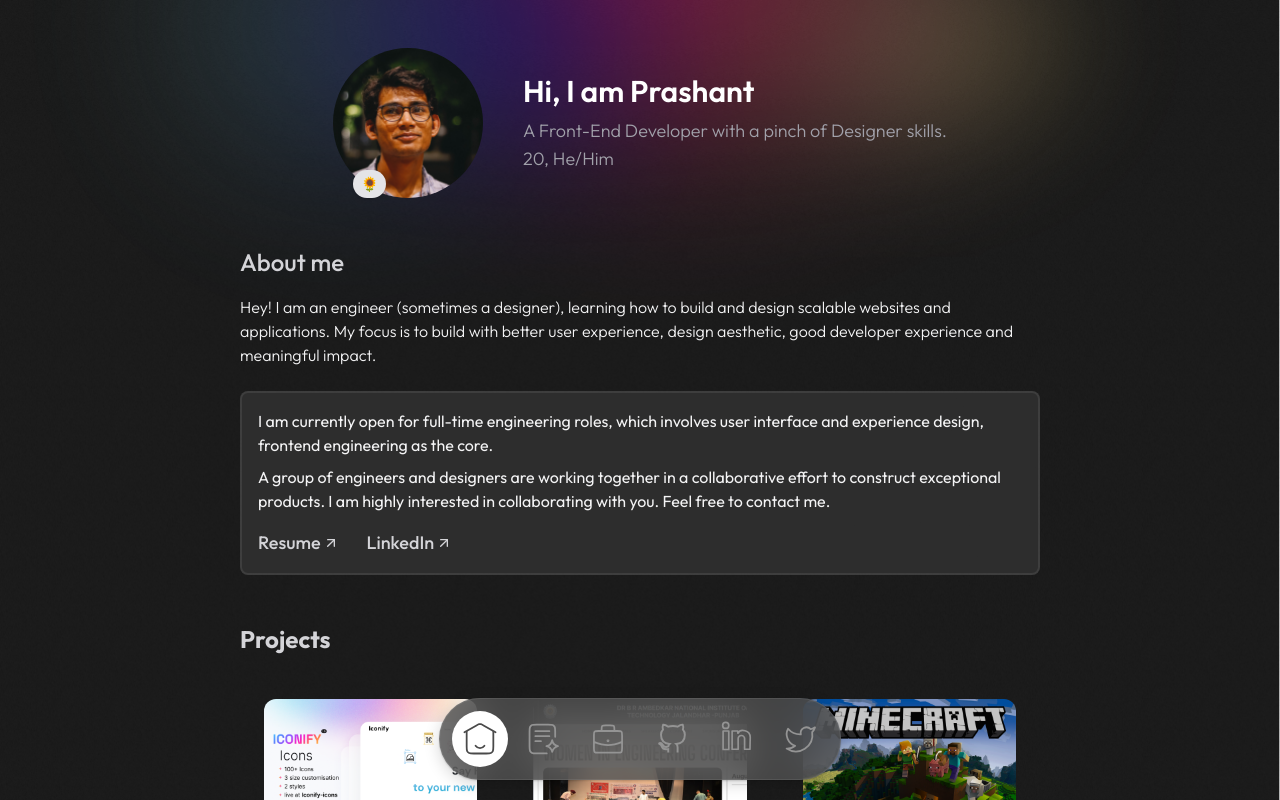
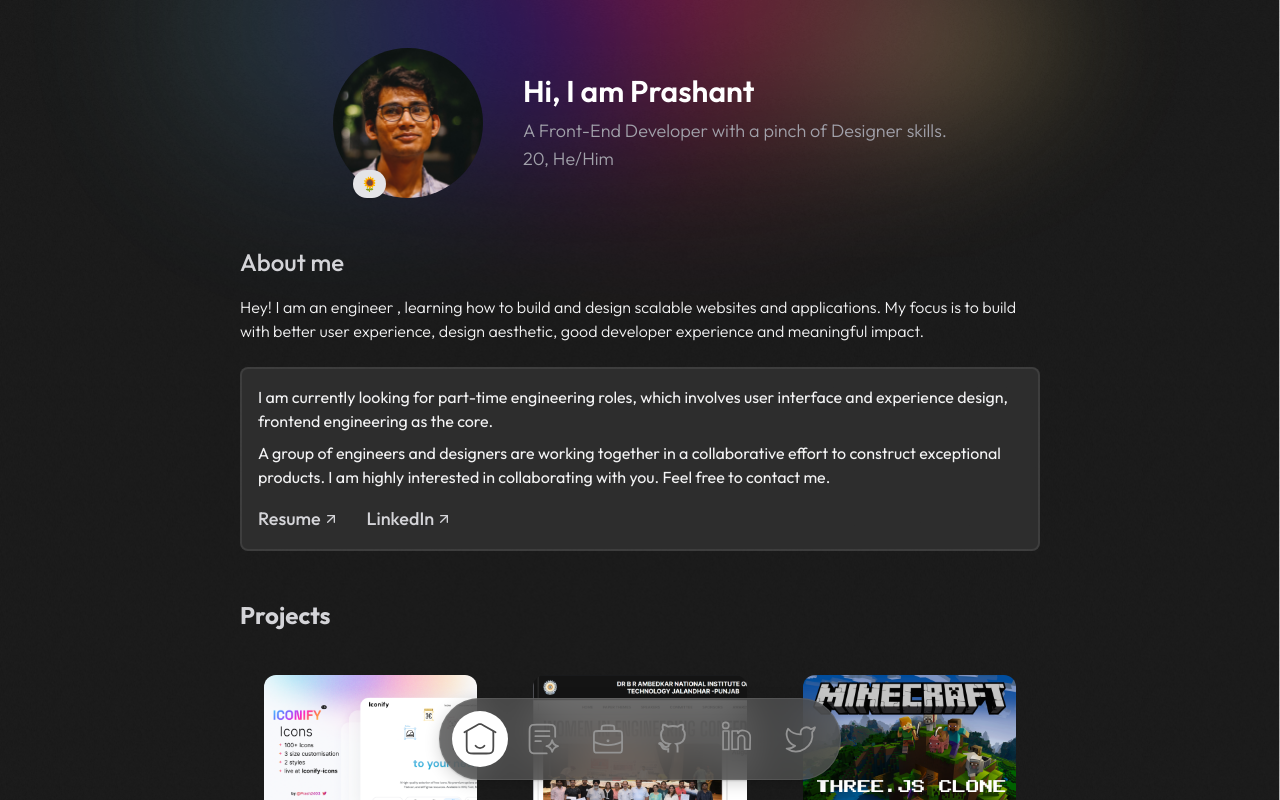
Before and after one commit to prash240303/Portfolio-Prashant, a React (Vite) app: page / in a window 1280 px wide. Shown: the top 800 px of the page. Built offline with nearby package versions, Linux system fonts and the light colour scheme.

Commit message:
minor UI fixes in tooltips Navbar

```diff
--- a/src/Styles/Navbar.css
+++ b/src/Styles/Navbar.css
@@ -21,8 +21,9 @@
   left: 50%;
   transform: translateX(-50%);
   padding: 2px 12px;
-  background-color: rgba(118, 117, 117, 0.8);
+  background-color: rgb(118, 117, 117);
   color: #fff;
+  border: 1px solid #ffffff14 ;
   border-radius: 50px;
   font-size: 14px;
   white-space: nowrap;
--- a/src/components/Navbar.jsx
+++ b/src/components/Navbar.jsx
@@ -27,12 +27,14 @@ function Navbar() {
 
 
 
-  // State to store the tooltip content and visibility
   const [tooltipContent, setTooltipContent] = useState("");
 
   // Function to handle mouse enter event and show tooltip
   const handleMouseEnter = (tab) => {
-    setTooltipContent(tab.id);
+    // Show tooltip only if the current tab is not the active tab
+    if (activeTab !== tab.id) {
+      setTooltipContent(tab.id);
+    }
   };
 
   // Function to handle mouse leave event and hide tooltip
--- a/src/pages/Home.jsx
+++ b/src/pages/Home.jsx
@@ -116,7 +116,7 @@ function Home() {
               </h2>
               <div className="about-content-wrapper leading-6 text-base font-light text-zinc-100 mt-4">
                 <p>
-                  Hey! I am an engineer (sometimes a designer), learning how to
+                  Hey! I am an engineer , learning how to
                   build and design scalable websites and applications. My focus
                   is to build with better user experience, design aesthetic,
                   good developer experience and meaningful impact.
@@ -124,7 +124,7 @@ function Home() {
               </div>
               <div className="rounded-lg bg-[#333333cc] text-zinc-100 border-[2px] border-[#ffffff14] text-base font-normal p-4 leading-6 mt-6 ">
                 <p>
-                  I am currently open for full-time engineering roles, which
+                  I am currently looking for part-time engineering roles, which
                   involves user interface and experience design, frontend
                   engineering as the core.
                 </p>
```
